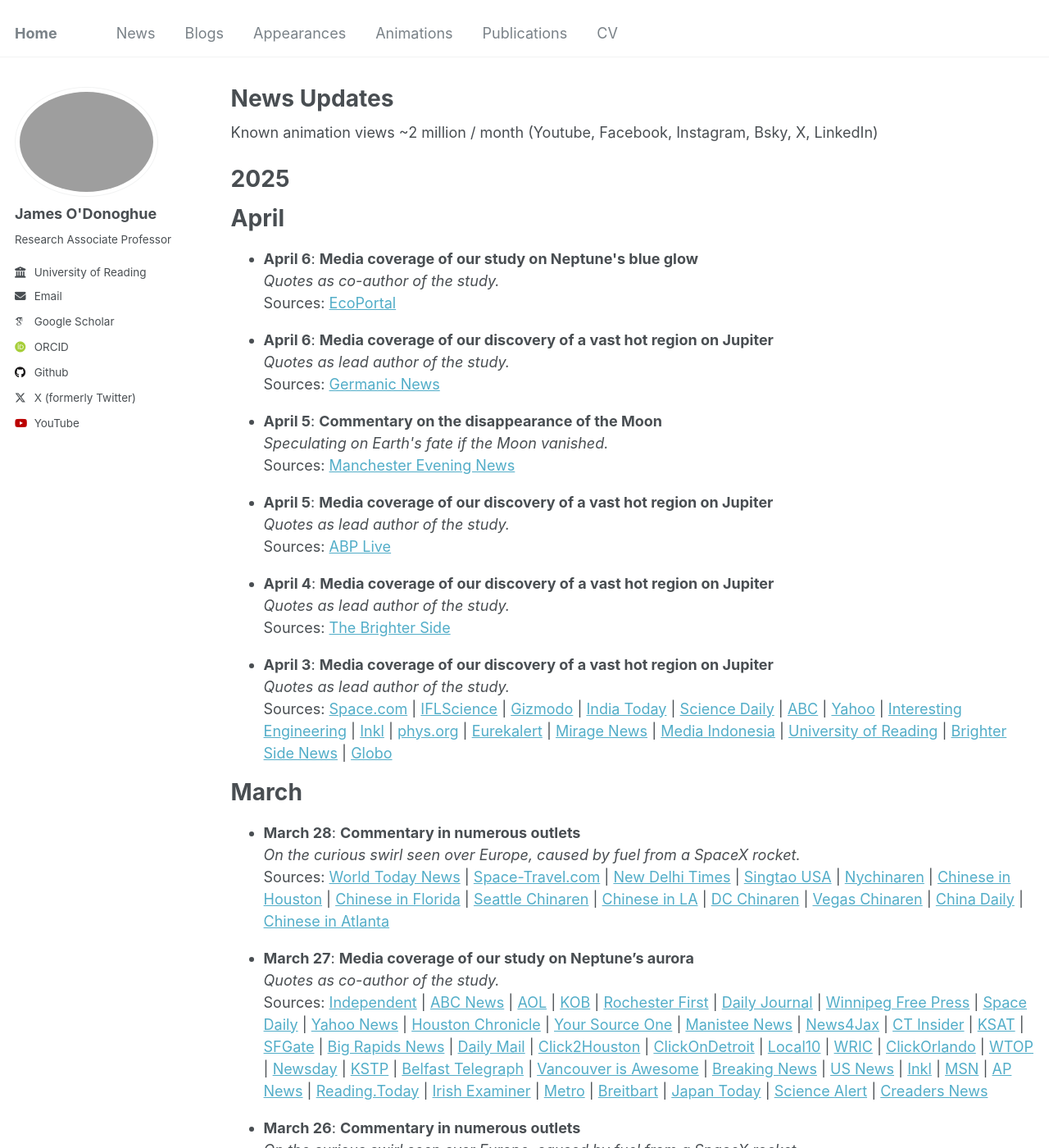
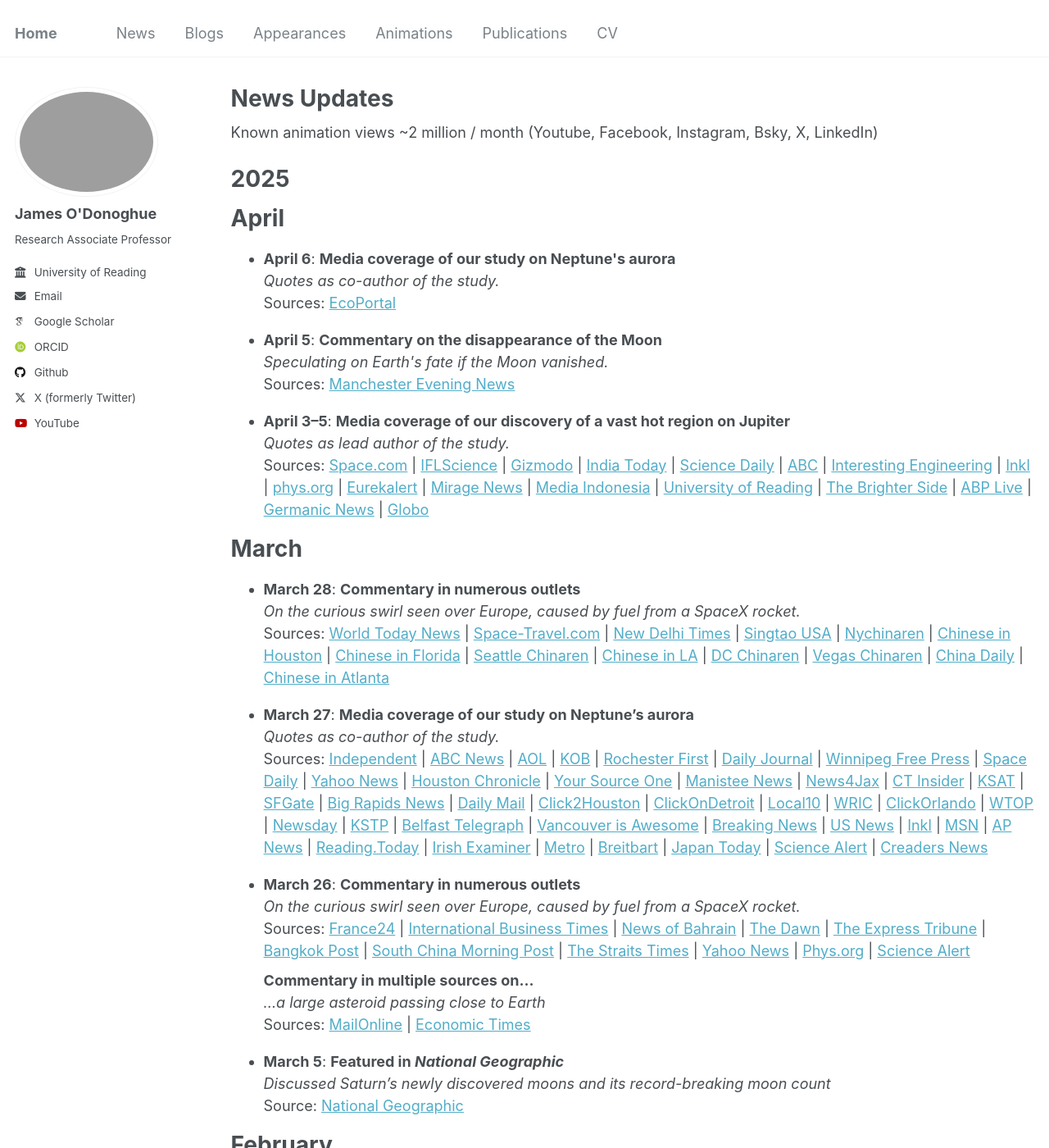
Before and after one commit to odonoghuespace/odonoghuespace.github.io, a Jekyll site: the page built from _pages/news.html, in a window 1280 px wide and 1400 px high. Shown: the whole window at 82% size. Built offline with Jekyll 4.4.1, drawn with Linux system fonts in a browser that asks for light colours; some web fonts are replaced.

Commit message:
Update news.html

```diff
--- a/_pages/news.html
+++ b/_pages/news.html
@@ -12,18 +12,10 @@ Known animation views ~2 million / month (Youtube, Facebook, Instagram, Bsky, X,
 <h1>April</h1>
 
 <ul>
-  <li><strong>April 6</strong>: <strong>Media coverage of our study on Neptune's blue glow</strong><br>
+  <li><strong>April 6</strong>: <strong>Media coverage of our study on Neptune's aurora</strong><br>
     <em>Quotes as co-author of the study.</em><br>
     Sources:
     <a href="https://www.ecoportal.net/en/has-always-been-elusive-blue-neptune/4801/">EcoPortal</a>
-  </li>
-</ul>
-
-<ul>
-  <li><strong>April 6</strong>: <strong>Media coverage of our discovery of a vast hot region on Jupiter</strong><br>
-    <em>Quotes as lead author of the study.</em><br>
-    Sources:
-    <a href="https://germanic.news/ein-riesiger-solarsturm-entfesselt-die-holle-im-jupiter/">Germanic News</a>
   </li>
 </ul>
 
@@ -36,26 +28,7 @@ Known animation views ~2 million / month (Youtube, Facebook, Instagram, Bsky, X,
 </ul>
 
 <ul>
-  <li><strong>April 5</strong>: <strong>Media coverage of our discovery of a vast hot region on Jupiter</strong><br>
-    <em>Quotes as lead author of the study.</em><br>
-    Sources:
-    <a href="https://bengali.abplive.com/science/jupiter-defenses-collapse-under-massive-solar-storm-had-a-crack-in-2017-1128753">ABP Live</a>
-  </li>
-</ul>
-
-<ul>
-  <li><strong>April 4</strong>: <strong>Media coverage of our discovery of a vast hot region on Jupiter</strong><br>
-    <em>Quotes as lead author of the study.</em><br>
-    Sources:
-    <a href="https://www.thebrighterside.news/post/awe-inspiring-first-astronomers-captured-jupiters-response-to-a-massive-solar-wind-strike/">The Brighter Side</a>
-  </li>
-</ul>
-
-
-
-
-<ul>
-  <li><strong>April 3</strong>: <strong>Media coverage of our discovery of a vast hot region on Jupiter</strong><br>
+  <li><strong>April 3–5</strong>: <strong>Media coverage of our discovery of a vast hot region on Jupiter</strong><br>
     <em>Quotes as lead author of the study.</em><br>
     Sources:
     <a href="https://www.space.com/the-universe/jupiter/surprise-jupiters-powerful-magnetic-field-gets-squished-by-the-solar-wind">Space.com</a> |
@@ -64,7 +37,6 @@ Known animation views ~2 million / month (Youtube, Facebook, Instagram, Bsky, X,
     <a href="https://www.indiatoday.in/science/story/a-fiery-wind-struck-jupiter-in-2017-it-was-so-powerful-it-cracked-the-planet-2704026-2025-04-04">India Today</a> |
     <a href="https://www.sciencedaily.com/releases/2025/04/250403122634.htm">Science Daily</a> |
     <a href="https://www.abc.net.au/news/science/2025-04-04/solar-wind-jupiter-aurora-heat/105121366">ABC</a> |
-    <a href="https://www.yahoo.com/news/powerful-solar-winds-squish-jupiters-130000710.html?guccounter=1">Yahoo</a> |
     <a href="https://interestingengineering.com/space/solar-wind-impact-on-jupiter-discovered?group=test_b">Interesting Engineering</a> |
     <a href="https://www.inkl.com/news/powerful-solar-winds-squish-jupiter-s-magnetic-field-like-a-giant-squash-ball">Inkl</a> |
     <a href="https://phys.org/news/2025-04-solar-compresses-jupiter-magnetosphere-hot.html">phys.org</a> |
```
Also changed, not shown: other parts of _pages/news.html (+4 -1 lines).
